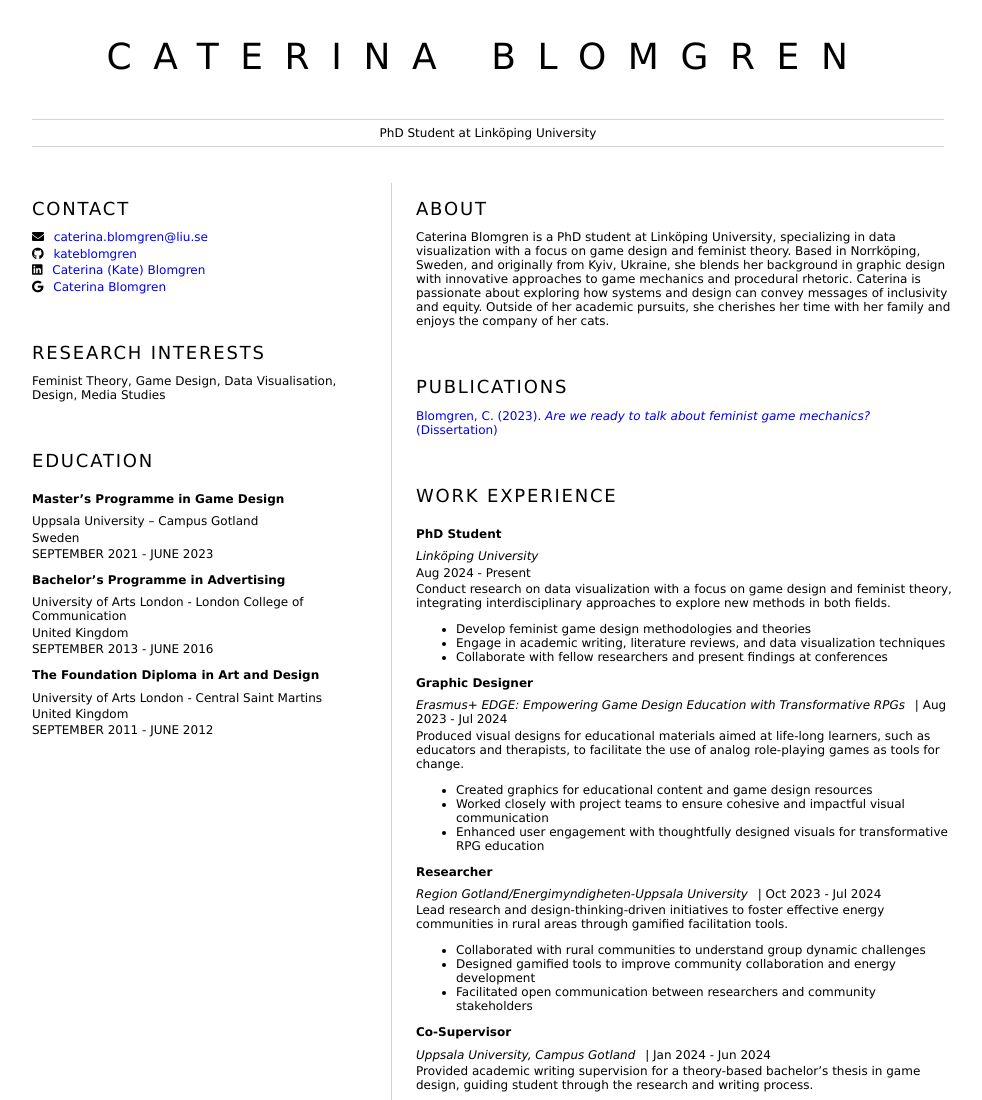
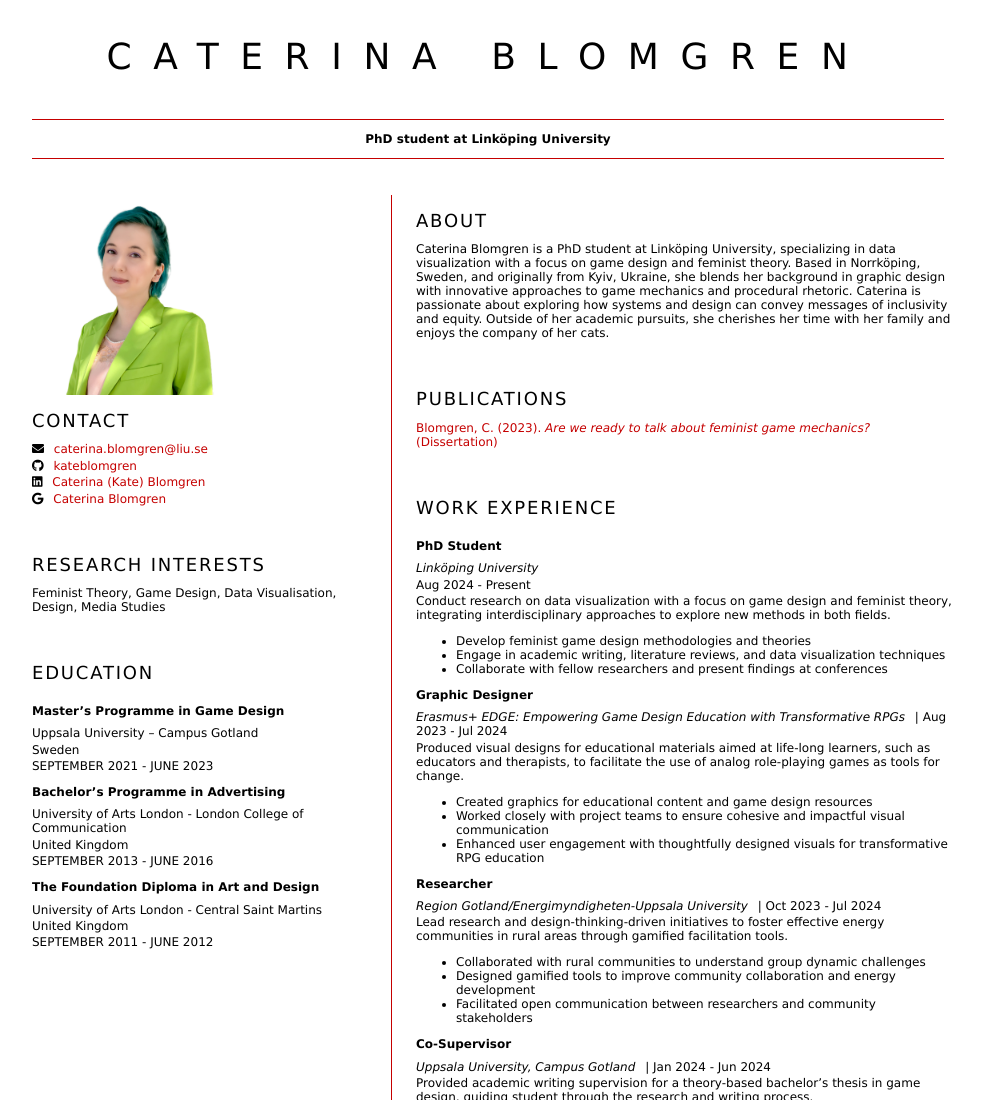
Before and after one commit to kateblomgren/resume, a plain HTML site: page index.html in a window 1280 px wide. Shown: the top 1100 px of the page, without its empty margins (152-1134 px from the left). Drawn offline with Linux system fonts and the light colour scheme.

Commit message:
Updated design

```diff
--- a/index.html
+++ b/index.html
@@ -10,14 +10,15 @@
 			<!-- resume header with your name and title -->
 			<h1>CATERINA BLOMGREN</h1>
 			<hr>
-			PhD Student at Linköping University
+			<h3>PhD student at Linköping University</h3>
 			<hr>
 		</header>
 		<main>
 			<article id="mainLeft">
 				<section>
+                    <img src="blomgren_.jpg" alt="Caterina Blomgren" style="width:200px;height:200px;" style="position: -ms-page;">
 
-					<h2><a>CONTACT</a></h2>
+					<h2>CONTACT</h2>
 					<!-- contact info including social media -->
                     <p>
 
@@ -38,7 +39,7 @@
                     </p>
 				</section>
 				<section>
-					<h2> <a>RESEARCH INTERESTS</a></h2>
+					<h2> RESEARCH INTERESTS </h2>
 					<!-- your skills -->
                     <p>Feminist Theory, Game Design, Data Visualisation, Design, Media Studies</p>
 				</section>
--- a/style.css
+++ b/style.css
@@ -17,6 +17,13 @@ h2 {
     font-weight: 100;
     letter-spacing: 0.1em;
     padding-bottom: 0.5em;
+    text-decoration: none;
+}
+
+h2:hover {
+    background-color: black;
+    font-weight: bold;
+    color: white;
 }
 
 h3 {
@@ -50,7 +57,7 @@ p {
 
 hr {
     border: none;
-    background-color: lightgray;
+    background-color: rgb(197, 0, 0);
     height: 1px;
 }
 
@@ -58,7 +65,7 @@ h1, h2, h3 {
     margin-bottom: 0;
 }
 #mainLeft {
-    border-right: 1px solid lightgray;
+    border-right: 1px solid rgb(197, 0, 0);
 }
-a { text-decoration: none; }
+a { text-decoration: none; color: rgb(197, 0, 0)}
 a:hover {text-decoration: underline; }
```
